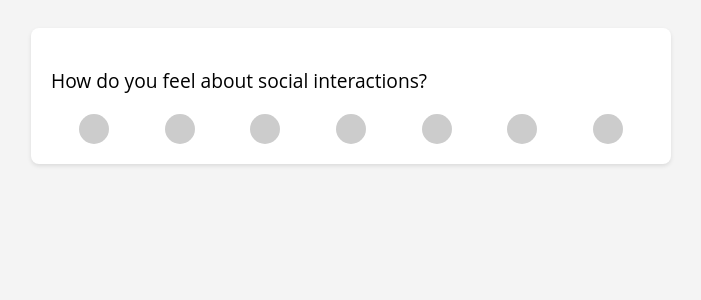
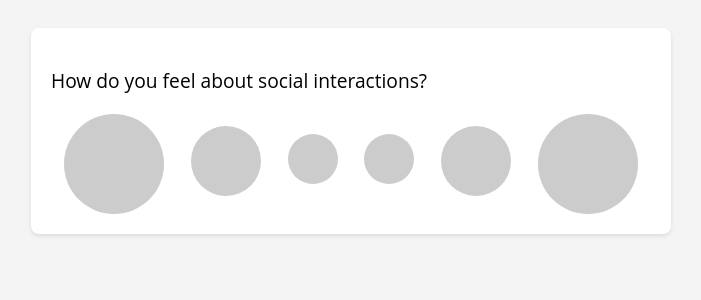
Before and after one commit to Nimeesh-Patel/Estrolity, a PHP site: page /nim_quiz.html in a window 1280 px wide. Shown: the top 300 px of the page, without its empty margins (289-990 px from the left). Run offline with PHP 8.4, Linux system fonts and the light colour scheme.

Commit message:
new quiz css change

```diff
--- a/nim_quiz.css
+++ b/nim_quiz.css
@@ -23,16 +23,97 @@ body {
     justify-content: space-around;
 }
 
-.option-circle {
+.option-circle-1{
     border: none;
-    width: 30px;
-    height: 30px;
+    width: 100px;
+    height: 100px;
     border-radius: 50%;
     background-color: #ccc;
     cursor: pointer;
     transition: background-color 0.3s;
 }
 
-.option-circle:hover {
+
+.option-circle-1:hover {
     background-color: #4b3f72;
 }
+
+
+.option-circle-2{
+    border: none;
+    width: 70px;
+    height: 70px;
+    border-radius: 50%;
+    background-color: #ccc;
+    cursor: pointer;
+    transition: background-color 0.3s;
+    margin-top: 12px;
+}
+
+
+.option-circle-2:hover {
+    background-color: #4b3f72;
+}
+
+.option-circle-3{
+    border: none;
+    width: 50px;
+    height: 50px;
+    border-radius: 50%;
+    background-color: #ccc;
+    cursor: pointer;
+    transition: background-color 0.3s;
+    margin-top: 20px;
+}
+
+
+.option-circle-3:hover {
+    background-color: #4b3f72;
+}
+
+.option-circle-4{
+    border: none;
+    width: 50px;
+    height: 50px;
+    border-radius: 50%;
+    background-color: #ccc;
+    cursor: pointer;
+    transition: background-color 0.3s;
+    margin-top: 20px;
+}
+
+
+.option-circle-4:hover {
+    background-color: #4b3f72;
+}
+
+.option-circle-5{
+    border: none;
+    width: 70px;
+    height: 70px;
+    border-radius: 50%;
+    background-color: #ccc;
+    cursor: pointer;
+    transition: background-color 0.3s;
+    margin-top: 12px;
+}
+
+
+.option-circle-5:hover {
+    background-color: #4b3f72;
+}
+
+.option-circle-6{
+    border: none;
+    width: 100px;
+    height: 100px;
+    border-radius: 50%;
+    background-color: #ccc;
+    cursor: pointer;
+    transition: background-color 0.3s;
+}
+
+
+.option-circle-6:hover {
+    background-color: #4b3f72;
+}
--- a/nim_quiz.html
+++ b/nim_quiz.html
@@ -11,13 +11,12 @@
         <div class="question">
             <p>How do you feel about social interactions?</p>
             <div class="options">
-                <button class="option-circle"></button>
-                <button class="option-circle"></button>
-                <button class="option-circle"></button>
-                <button class="option-circle"></button>
-                <button class="option-circle"></button>
-                <button class="option-circle"></button>
-                <button class="option-circle"></button>
+                <button class="option-circle-1"></button>
+                <button class="option-circle-2"></button>
+                <button class="option-circle-3"></button>
+                <button class="option-circle-4"></button>
+                <button class="option-circle-5"></button>
+                <button class="option-circle-6"></button>
             </div>
         </div>
         <!-- Repeat for other questions -->
```
